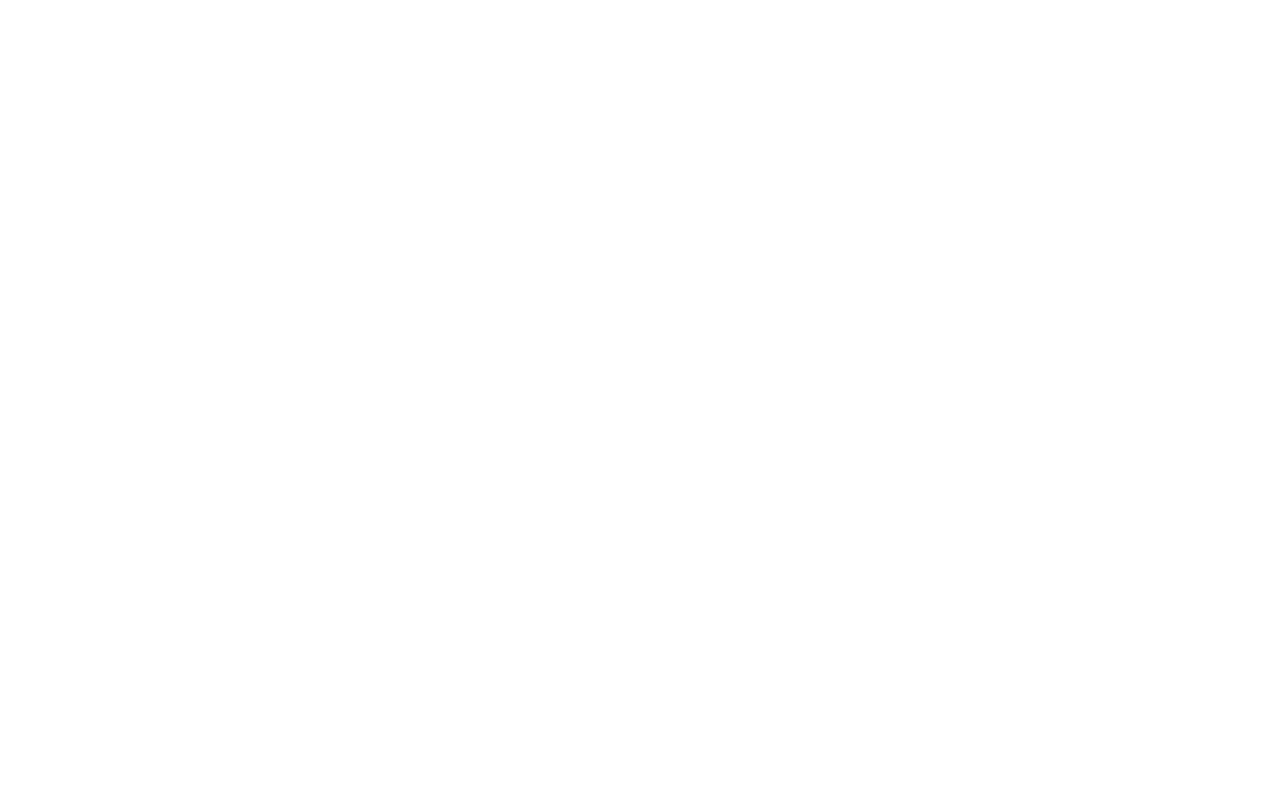
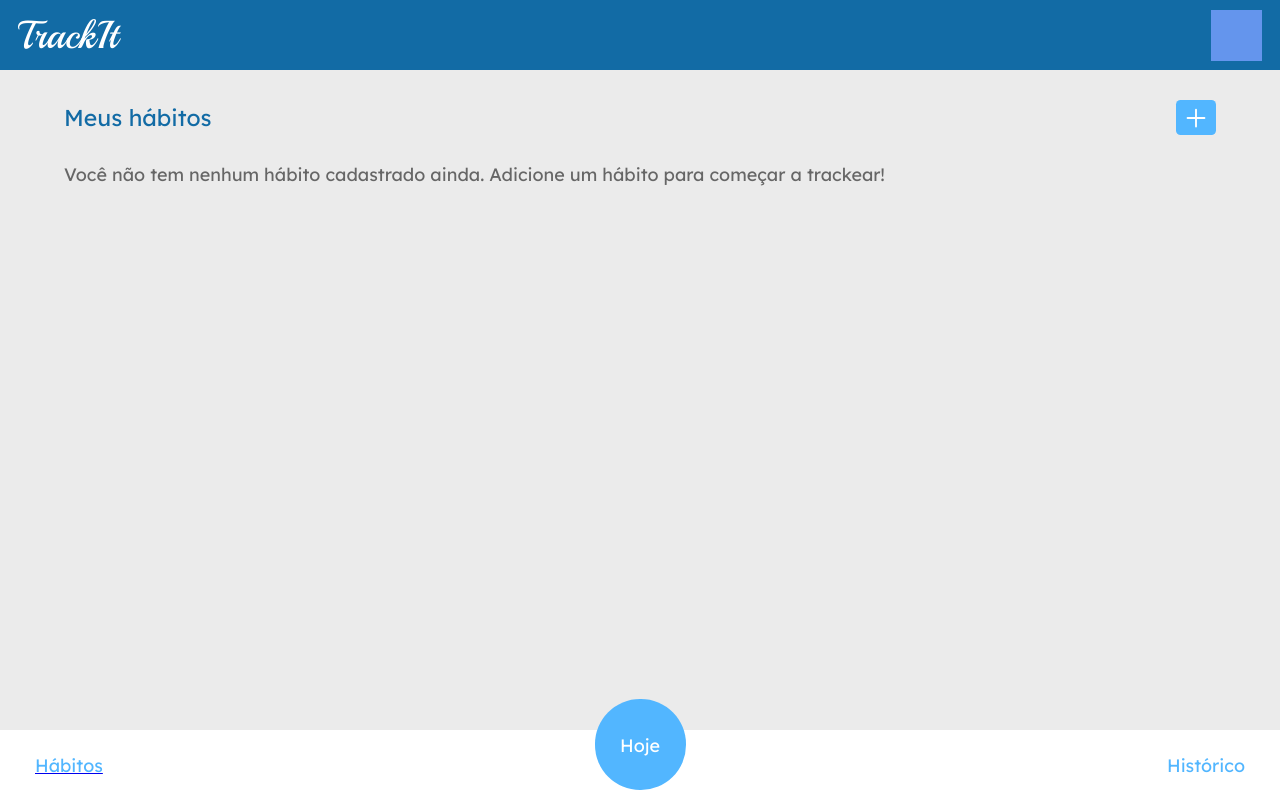
Before and after one commit to DanielThiessen25/projeto10, a React (Create React App) app: page /habitos in a window 1280 px wide. Built offline with nearby package versions, Linux system fonts and the light colour scheme.

Commit message:
Construi Layout dos hábitos

```diff
--- a/src/Components/App.js
+++ b/src/Components/App.js
@@ -4,6 +4,7 @@
 import Home from "./Home";
 import Cadastro from "./Cadastro";
 import Hoje from "./Hoje";
+import Habitos from "./Habitos";
 
 
 export default function App() {
@@ -16,6 +17,7 @@
                     <Route path="/" exact={true} component={Home} />
                     <Route path="/cadastro" exact={true} component={Cadastro} />
                     <Route path="/hoje" exact={true} component={Hoje} />
+                    <Route path="/habitos" exact={true} component={Habitos} />
                 </UserContext.Provider>
             </Switch>
         </BrowserRouter>
--- a/src/Components/Habitos.js
+++ b/src/Components/Habitos.js
@@ -3,8 +3,176 @@
 import UserContext from '../contexts/UserContext';
 import { useState, useEffect } from 'react';
 import axios from 'axios';
+import { Link, Redirect } from "react-router-dom";
 
-export default function Habitos(){
-    return();
+export default function Habitos() {
+    return (
+        <Screen>
+            <Topo>
+                <Logo>TrackIt</Logo>
+                <Foto></Foto>
+            </Topo>
 
+            <Content>
+                <Faixa>
+                <Titulo>Meus hábitos</Titulo>
+                <Add><ion-icon name="add-outline"></ion-icon></Add>
+                </Faixa>
+
+                <Texto>
+                Você não tem nenhum hábito cadastrado ainda. Adicione um hábito para começar a trackear!
+                </Texto>
+
+            </Content>
+
+            <Rodape>
+                <Link to={"/habitos"}><p>Hábitos</p></Link>
+                <p>Histórico</p>
+            </Rodape>
+            <Circulo>Hoje</Circulo>
+        </Screen>
+
+
+    );
 }
+
+
+const Screen = styled.div`
+    position: fixed;
+    width: 100%;
+    height: 100%;
+    background: #EBEBEB;
+    display: flex;
+    flex-direction: column;
+    align-items: center;
+    font-family: 'Lexend Deca', sans-serif;
+`;
+
+const Topo = styled.div`
+    width: 100%;
+    height: 70px;
+    background: #126BA5;
+    position: fixed;
+    top: 0;
+    z-index: 5;
+    display: flex;
+    flex-direction: row;
+    align-items: center;
+    justify-content: space-between;
+
+`;
+
+const Logo = styled.div`
+font-family: 'Playball', cursive;
+margin-left: 18px;
+font-style: normal;
+font-weight: normal;
+font-size: 38.982px;
+line-height: 49px;
+color: #FFFFFF;
+`;
+
+const Foto = styled.div`
+width: 51px;
+height: 51px;
+margin-right: 18px;
+background: cornflowerblue;
+`;
+
+const Content = styled.div`
+    width: 100%;
+    display: flex;
+    flex-direction: column;
+    align-items: center;
+    margin-top: 100px;
+
+`;
+
+const Faixa = styled.div`
+width: 90%;
+margin-bottom: 28px;
+display: flex;
+flex-direction: row;
+align-items: center;
+justify-content: space-between;
+`;
+
+const Titulo = styled.div`
+font-style: normal;
+font-weight: normal;
+font-size: 22.976px;
+line-height: 29px;
+color: #126BA5;
+`;
+
+const Add = styled.div`
+width: 40px;
+height: 35px;
+background: #52B6FF;
+border-radius: 4.6px;
+display: flex;
+align-items: center;
+justify-content: center;
+
+ion-icon{
+    font-size: 30px;
+    font-weight: bolder;
+    color: white;
+}
+
+`;
+
+const Rodape = styled.div`
+width: 100%;
+height: 70px;
+background: #FFFFFF;
+position: fixed;
+bottom: 0;
+z-index: 5;
+padding-right: 35px;
+padding-left:35px;
+display: flex;
+flex-direction: row;
+align-items: center;
+justify-content: space-between;
+box-sizing: border-box;
+
+ p{
+    font-style: normal;
+    font-weight: normal;
+    font-size: 17.976px;
+    line-height: 22px;
+    text-align: center;
+    color: #52B6FF;
+ }
+`;
+
+const Circulo = styled.div`
+width: 91px;
+height: 91px;
+position: fixed;
+bottom: 10px;
+background: #52B6FF;
+border-radius: 45px;
+z-index: 10;
+display: flex;
+align-items: center;
+justify-content: center;
+font-style: normal;
+font-weight: normal;
+font-size: 17.976px;
+line-height: 22px;
+text-align: center;
+color: #FFFFFF;
+`;
+
+const Texto = styled.div`
+    width: 90%;
+    font-style: normal;
+font-weight: normal;
+font-size: 17.976px;
+line-height: 22px;
+
+color: #666666;
+
+`;
--- a/src/Components/Hoje.js
+++ b/src/Components/Hoje.js
@@ -3,6 +3,7 @@
 import UserContext from '../contexts/UserContext';
 import { useState, useEffect } from 'react';
 import axios from 'axios';
+import { Link, Redirect } from "react-router-dom";
 
 export default function Hoje() {
     const { user, setUser } = useContext(UserContext);
@@ -63,7 +64,7 @@
             </Content>
 
             <Rodape>
-                <p>Hábitos</p>
+                <Link to={"/habitos"}><p>Hábitos</p></Link>
                 <p>Histórico</p>
             </Rodape>
             <Circulo>Hoje</Circulo>
```
